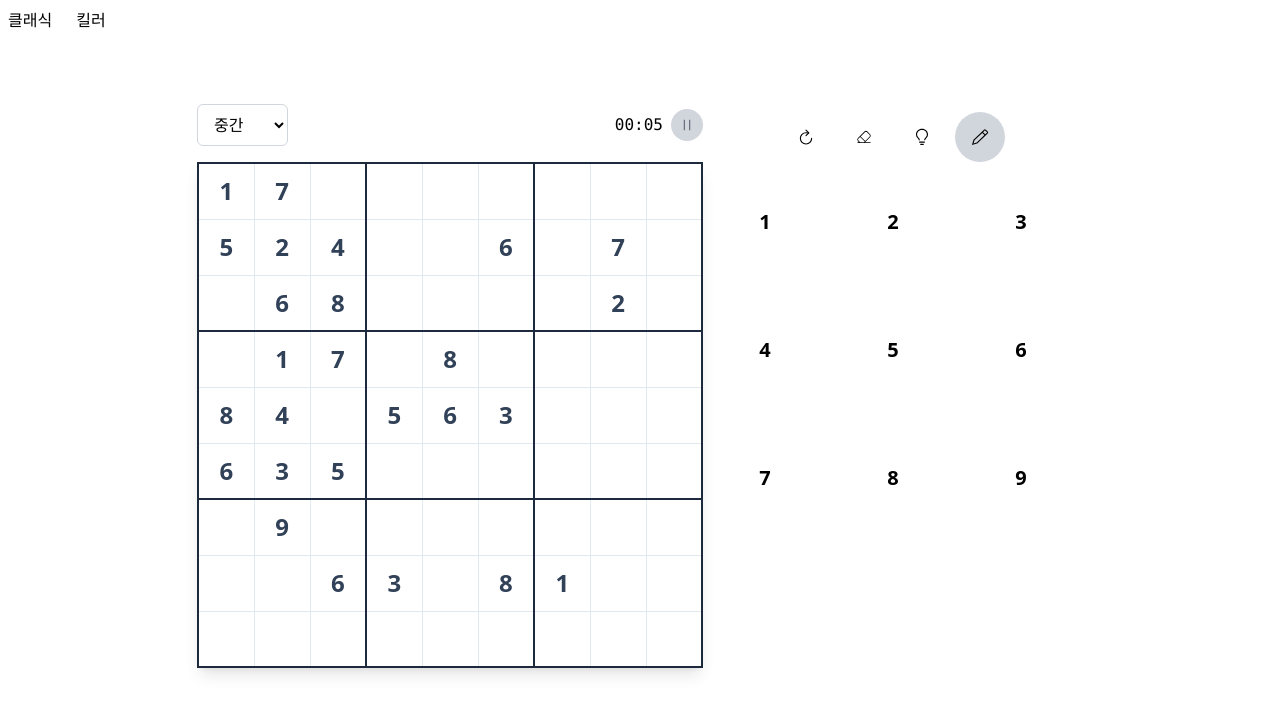
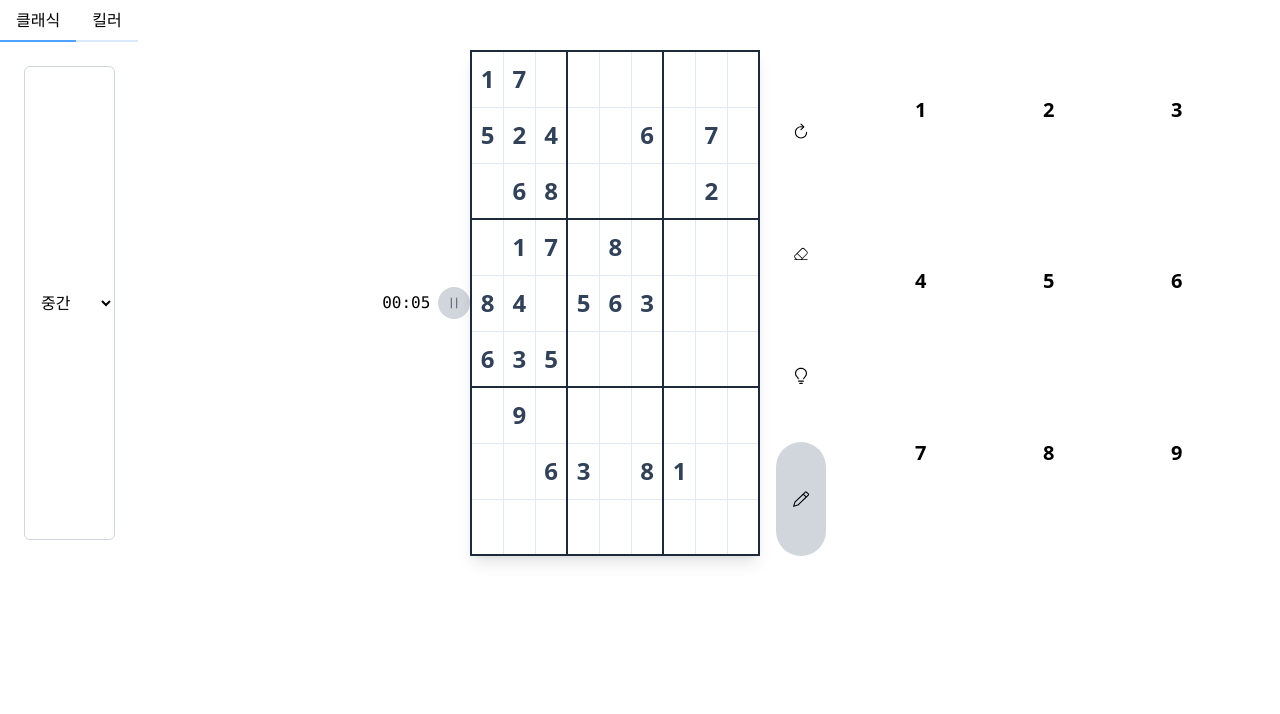
Before and after one commit to KimDanwoo/awesome-sudoku, a Next.js app: page / in a window 1280 px wide. Shown: the top 714 px of the page. Built offline with nearby package versions, Linux system fonts and the light colour scheme.

Commit message:
✨ feat: 패키지 의존성 추가 및 레이아웃 및 스타일 수정 - clsx 및 tailwind-merge 패키지를 추가하고, 레이아웃 및 셀 스타일을 개선

```diff
--- a/app/layout.tsx
+++ b/app/layout.tsx
@@ -1,5 +1,6 @@
 import type { Metadata } from "next";
 import { Rubik, Space_Mono } from "next/font/google";
+import { ReactNode } from "react";
 import "./globals.css";
 
 const rubik = Rubik({
@@ -24,7 +25,7 @@ export const metadata: Metadata = {
 export default function RootLayout({
   children,
 }: Readonly<{
-  children: React.ReactNode;
+  children: ReactNode;
 }>) {
   return (
     <html lang="ko">
--- a/app/page.tsx
+++ b/app/page.tsx
@@ -8,11 +8,10 @@ import { CompleteGameOverlay, PauseGameOverlay } from "@widgets/game-overlays/ui
 
 export default function Home() {
   return (
-    <main className="min-w-[380px] min-h-screen flex flex-col gap-6">
+    <main className="min-w-[320px] min-h-screen flex flex-col gap-2">
       <GameModeSelector />
 
-      <div className="mx-auto p-6  rounded-lg flex flex-col lg:flex-row">
-        <div className="relative">
+      <div className="mx-auto px-6 rounded-lg flex flex-col lg:flex-row">
         <GameStatus />
 
         <div className="relative">
@@ -22,13 +21,11 @@ export default function Home() {
 
           <SudokuBoard />
         </div>
-        </div>
-        <div className="lg:max-w-[380px]">
+
         <Controls />
 
         <SelectNumber />
       </div>
-      </div>
     </main>
   );
 }
--- a/package.json
+++ b/package.json
@@ -14,11 +14,13 @@
     "test:coverage": "vitest run --coverage"
   },
   "dependencies": {
+    "clsx": "^2.1.1",
     "next": "15.3.2",
     "prettier-plugin-organize-imports": "^4.1.0",
     "react": "^19.0.0",
     "react-dom": "^19.0.0",
     "react-icons": "^5.5.0",
+    "tailwind-merge": "^3.3.1",
     "zustand": "^4.5.7"
   },
   "devDependencies": {
--- a/src/entities/cell/model/cellStyle.ts
+++ b/src/entities/cell/model/cellStyle.ts
@@ -1,3 +1,4 @@
+import { cn } from "@shared/model/utils";
 import { CellHighlight } from "./types";
 
 /**
@@ -20,23 +21,19 @@ export function getCellBorderStyles(row: number, col: number) {
  * @returns 셀 하이라이트 스타일
  */
 export function getCellHighlightStyles(highlight: CellHighlight, isConflict: boolean) {
-  let bgColor = "bg-white";
-  let textColor = "text-slate-700";
-  const borderColor = "border-slate-200";
-
-  if (highlight.selected) {
-    bgColor = "bg-blue-200";
-  } else if (highlight.sameValue) {
-    bgColor = "bg-blue-300";
-  } else if (highlight.related) {
-    bgColor = "bg-blue-50";
-  }
-
-  if (isConflict) {
-    textColor = "text-red-600";
-  }
-
-  return { bgColor, textColor, borderColor };
+  return {
+    bgColor: cn(
+      "bg-white", // 기본 배경색
+      highlight.selected && "bg-blue-200",
+      highlight.sameValue && "bg-blue-300",
+      highlight.related && "bg-blue-50",
+    ),
+    textColor: cn(
+      "text-slate-700", // 기본 텍스트 색상
+      isConflict && "text-red-600",
+    ),
+    borderColor: "border-slate-200",
+  };
 }
 
 /**
@@ -51,29 +48,29 @@ export function buildCellClassName(
   { isRightBlockBorder, isBottomBlockBorder }: ReturnType<typeof getCellBorderStyles>,
   isInitial: boolean,
 ) {
-  const baseClasses = [
+  return cn(
+    // 기본 레이아웃 및 크기
     "relative",
-    "min-w-8 min-h-8",
-    "w-8 h-8",
+    "min-w-8 min-h-8 w-8 h-8",
+    "sm:w-10 sm:h-10",
     "md:w-12 md:h-12",
     "lg:w-14 lg:h-14",
+
+    // 기본 스타일
     "border border-slate-200",
     "text-center align-middle",
     "cursor-pointer",
     "transition-colors duration-100",
     "focus:outline-none",
+
+    // 동적 스타일
     bgColor,
     textColor,
     borderColor,
     isInitial ? "font-bold" : "font-normal",
-  ];
 
-  if (isRightBlockBorder) {
-    baseClasses.push("border-r-2 border-r-slate-800");
-  }
-  if (isBottomBlockBorder) {
-    baseClasses.push("border-b-2 border-b-slate-800");
-  }
-
-  return baseClasses.join(" ");
+    // 조건부 테두리
+    isRightBlockBorder && "border-r-2 border-r-slate-800",
+    isBottomBlockBorder && "border-b-2 border-b-slate-800",
+  );
 }
--- a/src/entities/cell/ui/CellValue.tsx
+++ b/src/entities/cell/ui/CellValue.tsx
@@ -1,5 +1,5 @@
 import { memo } from "react";
 
 export const CellValue = memo(function CellValue({ value }: { value: number }) {
-  return <span className="text-xl md:text-2xl lg:text-2xl">{value}</span>;
+  return <span className="text-sm sm:text-xl md:text-2xl lg:text-2xl">{value}</span>;
 });
--- a/src/features/game-board/ui/CompletedBoard.tsx
+++ b/src/features/game-board/ui/CompletedBoard.tsx
@@ -1,4 +1,5 @@
 import { useSudokuStore } from "@features/game-controls/model/stores";
+import { cn } from "@shared/model/utils";
 
 export const CompletedBoard = () => {
   const isCompleted = useSudokuStore((state) => state.isCompleted);
@@ -8,9 +9,10 @@ export const CompletedBoard = () => {
 
   return (
     <div
-      className={`mt-4 p-4 rounded-md ${
-        isSuccess ? "bg-green-100 text-green-800" : "bg-red-100 text-red-800"
-      } text-center min-w-10/12 max-w-md`}
+      className={cn(
+        "mt-4 p-4 rounded-md text-center min-w-10/12 max-w-md",
+        isSuccess ? "bg-green-100 text-green-800" : "bg-red-100 text-red-800",
+      )}
     >
       {isSuccess
         ? "축하합니다! 스도쿠를 성공적으로 완료했습니다! 🎉"
--- a/src/features/game-controls/ui/GameModeSelector.tsx
+++ b/src/features/game-controls/ui/GameModeSelector.tsx
@@ -1,25 +1,36 @@
 import { GAME_MODE } from "@entities/game/model/constants";
 import { useSudokuStore } from "@features/game-controls/model/stores";
+import { cn } from "@shared/model/utils";
 import React from "react";
+
+const gameModes = [
+  {
+    label: "클래식",
+    value: GAME_MODE.CLASSIC,
+  },
+  {
+    label: "킬러",
+    value: GAME_MODE.KILLER,
+  },
+];
 
 export const GameModeSelector: React.FC = () => {
   const gameMode = useSudokuStore((state) => state.gameMode);
   const switchGameMode = useSudokuStore((state) => state.switchGameMode);
+  const isActive = (value: (typeof gameModes)[number]["value"]) => gameMode === value;
 
   return (
-    <div className="flex gap-2">
-      <button
-        className={`p-2 ${gameMode === GAME_MODE.CLASSIC ? "active" : ""}`}
-        onClick={() => switchGameMode(GAME_MODE.CLASSIC)}
-      >
-        클래식
-      </button>
-      <button
-        className={`p-2 ${gameMode === GAME_MODE.KILLER ? "active" : ""}`}
-        onClick={() => switchGameMode(GAME_MODE.KILLER)}
-      >
-        킬러
-      </button>
-    </div>
+    <ul className="flex">
+      {gameModes.map(({ value, label }) => (
+        <li
+          key={value}
+          className={cn("border-b-2 hover:bg-blue-100", isActive(value) ? "border-b-blue-400" : "border-b-blue-100")}
+        >
+          <button className={`px-4 py-2 ${isActive(value) ? "active" : ""}`} onClick={() => switchGameMode(value)}>
+            {label}
+          </button>
+        </li>
+      ))}
+    </ul>
   );
 };
--- a/src/features/killer-board/ui/KillerCage.tsx
+++ b/src/features/killer-board/ui/KillerCage.tsx
@@ -19,7 +19,7 @@ export const KillerCage: React.FC = () => {
           style={{
             top: `${y}px`,
             left: `${x}px`,
-            fontSize: `${Math.max(0.5, Math.min(0.65, cellSize / 65))}rem`,
+            fontSize: `${Math.max(0.5, Math.min(0.65, cellSize / 75))}rem`,
             lineHeight: "1",
             backgroundColor: "white",
           }}
--- /dev/null
+++ b/src/shared/model/utils.ts
@@ -0,0 +1,6 @@
+import { ClassValue, clsx } from "clsx";
+import { twMerge } from "tailwind-merge";
+
+export function cn(...inputs: ClassValue[]) {
+  return twMerge(clsx(inputs));
+}
```
Also changed, not shown: 1 other file (tests, documents, lock files or other folders). Lines whose indentation alone changed are shown as unchanged.
